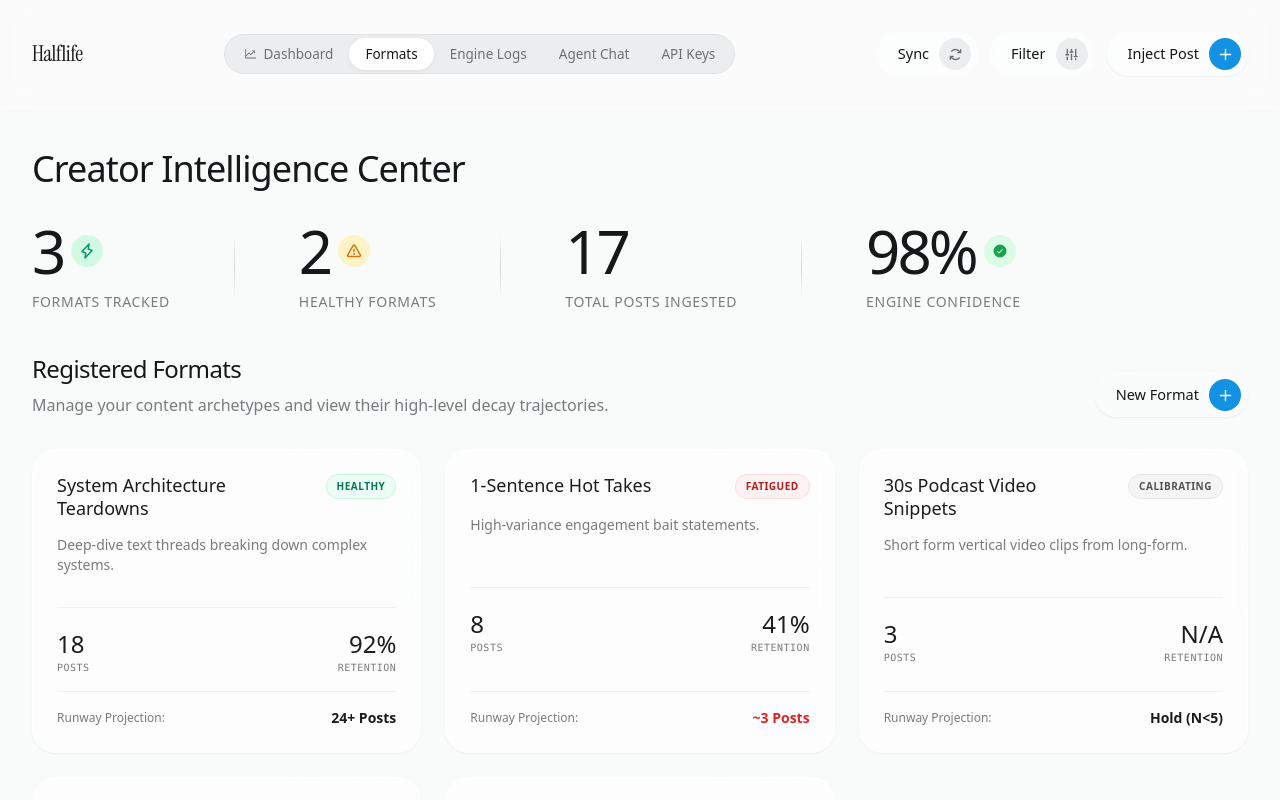
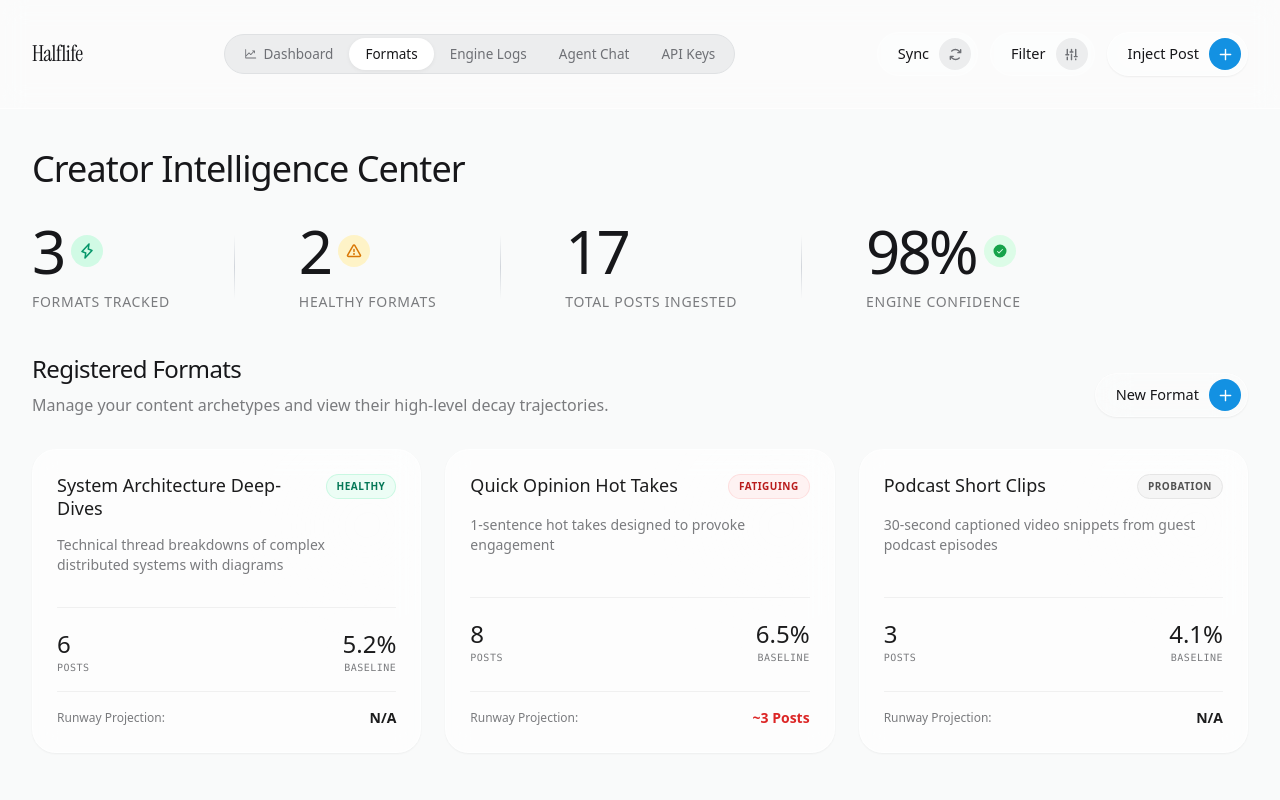
Before and after one commit to jadonamite/half-life, a Next.js app: page /dashboard in a window 1280 px wide. Both pictures are taken after a click on the button "Formats". Shown: the top 800 px of the page. Built offline with nearby package versions, Linux system fonts and the light colour scheme; a web font is replaced by a local one.

Commit message:
feat: connect formats and engine logs tabs to real backend telemetry data

```diff
--- a/components/Dashboard.tsx
+++ b/components/Dashboard.tsx
@@ -414,40 +414,36 @@ export default function Dashboard() {
             </div>
 
             <div className="grid grid-cols-1 md:grid-cols-2 lg:grid-cols-3 gap-6">
-              {[
-                { name: 'System Architecture Teardowns', status: 'HEALTHY', desc: 'Deep-dive text threads breaking down complex systems.', posts: 18, baseline: '4.2%', retention: '92%', runway: '24+ Posts' },
-                { name: '1-Sentence Hot Takes', status: 'FATIGUED', desc: 'High-variance engagement bait statements.', posts: 8, baseline: '6.5%', retention: '41%', runway: '~3 Posts' },
-                { name: '30s Podcast Video Snippets', status: 'CALIBRATING', desc: 'Short form vertical video clips from long-form.', posts: 3, baseline: 'N/A', retention: 'N/A', runway: 'Hold (N<5)' },
-                { name: 'Tooling & Workflow Tips', status: 'HEALTHY', desc: 'Practical setup and productivity guides.', posts: 12, baseline: '3.8%', retention: '88%', runway: '15+ Posts' },
-                { name: 'Weekly Newsletter Teaser', status: 'WARNING', desc: 'Top-of-funnel conversion posts for the newsletter.', posts: 24, baseline: '2.1%', retention: '65%', runway: '~8 Posts' },
-              ].map((f, i) => (
-                <div key={i} className="bg-white/60 backdrop-blur-md border border-white/60 rounded-3xl p-6 shadow-sm flex flex-col justify-between hover:shadow-md transition-shadow group cursor-pointer relative overflow-hidden">
+              {formats.map((f) => (
+                <div key={f.id} className="bg-white/60 backdrop-blur-md border border-white/60 rounded-3xl p-6 shadow-sm flex flex-col justify-between hover:shadow-md transition-shadow group cursor-pointer relative overflow-hidden">
                   <div className="absolute top-0 right-0 w-32 h-32 bg-gradient-to-br from-transparent to-white/20 group-hover:to-white/40 rounded-full blur-2xl transition-all" />
 
                   <div>
                     <div className="flex justify-between items-start mb-4 relative z-10">
                       <h4 className="text-lg font-medium text-premium-text-main leading-tight pr-4">{f.name}</h4>
-                      <span className={`text-[10px] font-bold uppercase tracking-wider px-2.5 py-1 rounded-full shrink-0 ${f.status === 'HEALTHY' ? 'bg-emerald-50 text-emerald-700 border border-emerald-200/50' : f.status === 'FATIGUED' ? 'bg-red-50 text-red-700 border border-red-200/50' : f.status === 'WARNING' ? 'bg-amber-50 text-amber-700 border border-amber-200/50' : 'bg-neutral-100 text-neutral-600 border border-neutral-200'}`}>
+                      <span className={`text-[10px] font-bold uppercase tracking-wider px-2.5 py-1 rounded-full shrink-0 ${f.status === 'HEALTHY' ? 'bg-emerald-50 text-emerald-700 border border-emerald-200/50' : f.status === 'FATIGUING' ? 'bg-red-50 text-red-700 border border-red-200/50' : f.status === 'WARNING' ? 'bg-amber-50 text-amber-700 border border-amber-200/50' : 'bg-neutral-100 text-neutral-600 border border-neutral-200'}`}>
                         {f.status}
                       </span>
                     </div>
-                    <p className="text-sm text-premium-text-muted mb-8 relative z-10">{f.desc}</p>
+                    <p className="text-sm text-premium-text-muted mb-8 relative z-10">{f.description}</p>
                   </div>
 
                   <div className="flex justify-between items-end border-t border-black/5 pt-5 relative z-10">
                     <div>
-                      <div className="text-2xl font-light text-premium-text-main">{f.posts}</div>
+                      <div className="text-2xl font-light text-premium-text-main">{f.postCount}</div>
                       <div className="text-[10px] text-premium-text-muted font-mono uppercase tracking-wider">Posts</div>
                     </div>
                     <div className="text-right">
-                      <div className="text-2xl font-light text-premium-text-main">{f.retention}</div>
-                      <div className="text-[10px] text-premium-text-muted font-mono uppercase tracking-wider">Retention</div>
+                      <div className="text-2xl font-light text-premium-text-main">{(f.baselineEngagementRate * 100).toFixed(1)}%</div>
+                      <div className="text-[10px] text-premium-text-muted font-mono uppercase tracking-wider">Baseline</div>
                     </div>
                   </div>
 
                   <div className="mt-4 pt-4 border-t border-black/5 flex items-center justify-between relative z-10">
                      <span className="text-xs text-premium-text-muted">Runway Projection:</span>
-                     <span className={`text-sm font-semibold ${f.status === 'FATIGUED' ? 'text-red-600' : 'text-premium-text-main'}`}>{f.runway}</span>
+                     <span className={`text-sm font-semibold ${f.status === 'FATIGUING' ? 'text-red-600' : 'text-premium-text-main'}`}>
+                       {f.halfLifePostsRemaining !== null ? `~${f.halfLifePostsRemaining} Posts` : 'N/A'}
+                     </span>
                   </div>
                 </div>
               ))}
@@ -475,7 +471,7 @@ export default function Dashboard() {
               <div className="flex justify-between items-center mb-6 pb-4 border-b border-white/10">
                 <div className="text-white/80 flex items-center gap-3">
                   <div className="w-2.5 h-2.5 bg-emerald-500 rounded-full animate-pulse shadow-[0_0_10px_rgba(16,185,129,0.5)]" />
-                  <span className="font-semibold tracking-wider text-xs">HALFLIFE ENGINE &middot; CORE DUMP</span>
+                  <span className="font-semibold tracking-wider text-xs">HALFLIFE ENGINE &middot; LIVE DUMP</span>
                 </div>
                 <div className="flex gap-4 text-[10px] text-white/40 uppercase tracking-widest">
                   <span>Uptime: 24d 14h</span>
@@ -486,21 +482,30 @@ export default function Dashboard() {
 
               {/* Terminal Logs */}
               <div className="flex-1 overflow-y-auto space-y-3 pr-4 scrollbar-thin scrollbar-thumb-white/10 scrollbar-track-transparent">
-                <div className="text-white/40 flex gap-4"><span className="shrink-0 text-white/20">15:02:44.102</span> <span>[SYSTEM] Polling connected social APIs for new content from jadoncreator...</span></div>
-                <div className="text-white/40 flex gap-4"><span className="shrink-0 text-white/20">15:02:45.891</span> <span className="text-cyan-400">[INGEST] Found 1 new post matching format ID "hot_takes_1"</span></div>
-                <div className="text-white/40 flex gap-4"><span className="shrink-0 text-white/20">15:02:45.920</span> <span>[METRICS] Extracting 24h performance: Impressions: 12,400 | Engagements: 210 | Saves: 45</span></div>
-                <div className="text-white/40 flex gap-4"><span className="shrink-0 text-white/20">15:02:46.005</span> <span>[MATH] Calculating decay delta...</span></div>
-                <div className="text-white/40 flex gap-4"><span className="shrink-0 text-white/20">15:02:46.012</span> <span className="text-white">Engagement Rate: 1.69% (Baseline: 3.20%)</span></div>
-                <div className="text-white/40 flex gap-4"><span className="shrink-0 text-white/20">15:02:46.104</span> <span className="text-amber-400">[WARNING] Decay curve steeply accelerating. &lambda; = 0.16.</span></div>
-                <div className="text-white/40 flex gap-4"><span className="shrink-0 text-white/20">15:02:46.110</span> <span className="text-red-400 font-bold">[ALERT] Adjusting half-life projection to ~3 posts remaining.</span></div>
-                <div className="text-white/40 flex gap-4"><span className="shrink-0 text-white/20">15:02:46.300</span> <span>[STATE] Persisting updated matrix to format registry...</span></div>
-                <div className="text-white/40 flex gap-4"><span className="shrink-0 text-white/20">15:02:46.350</span> <span className="text-emerald-400">[SUCCESS] State saved. Queuing proactive notification to Minds Bazaar Agent.</span></div>
+                {reports.map((report, idx) => (
+                  <div key={idx} className="animate-in fade-in slide-in-from-bottom-2 duration-500 mb-6">
+                    <div className="text-white/40 flex gap-4">
+                      <span className="shrink-0 text-white/20">{new Date(report.lastEvaluatedAt || Date.now()).toLocaleTimeString()}</span>
+                      <span className="text-cyan-400">[AUDIT] Evaluating format "{formats.find(f => f.id === report.formatId)?.name || report.formatId}"</span>
+                    </div>
+                    <div className="text-white/40 flex gap-4 mt-1">
+                      <span className="shrink-0 text-white/20 opacity-0">00:00:00 AM</span>
+                      <span className="text-white">Engagement Rate: {(report.currentEngagementRate * 100).toFixed(2)}% (Baseline: {(report.baselineRate * 100).toFixed(2)}%)</span>
+                    </div>
+                    <div className="text-white/40 flex gap-4 mt-1">
+                      <span className="shrink-0 text-white/20 opacity-0">00:00:00 AM</span>
+                      <span className={report.status === 'FATIGUING' ? 'text-red-400' : 'text-emerald-400'}>
+                        [STATUS] {report.status} (Decay: {report.decayPercentage > 0 ? '+' : ''}{report.decayPercentage}%)
+                      </span>
+                    </div>
+                    <div className="text-white/40 flex gap-4 mt-1">
+                      <span className="shrink-0 text-white/20 opacity-0">00:00:00 AM</span>
+                      <span className="text-white/50">Runway: {report.halfLifePosts !== null ? `~${report.halfLifePosts} posts remaining` : 'Stable'}</span>
+                    </div>
+                  </div>
+                ))}
 
-                <div className="text-white/40 flex gap-4 mt-6"><span className="shrink-0 text-white/20">15:10:00.001</span> <span>[SYSTEM] Running scheduled probabilistic audit on all active formats...</span></div>
-                <div className="text-white/40 flex gap-4"><span className="shrink-0 text-white/20">15:10:00.045</span> <span>[AUDIT] "System Architecture Teardowns" maintaining robust retention (92%). &lambda; = 0.02.</span></div>
-                <div className="text-white/40 flex gap-4"><span className="shrink-0 text-white/20">15:10:00.080</span> <span>[AUDIT] "30s Podcast Video Snippets" N=3. Holding in calibration lock.</span></div>
-
-                <div className="text-white/40 flex gap-4 mt-6 animate-pulse"><span className="shrink-0 text-white/20">15:14:22.999</span> <span className="text-white/80">_</span></div>
+                <div className="text-white/40 flex gap-4 mt-6 animate-pulse"><span className="shrink-0 text-white/20">{new Date().toLocaleTimeString()}</span> <span className="text-white/80">Waiting for incoming webhooks..._</span></div>
               </div>
             </div>
           </div>
```
